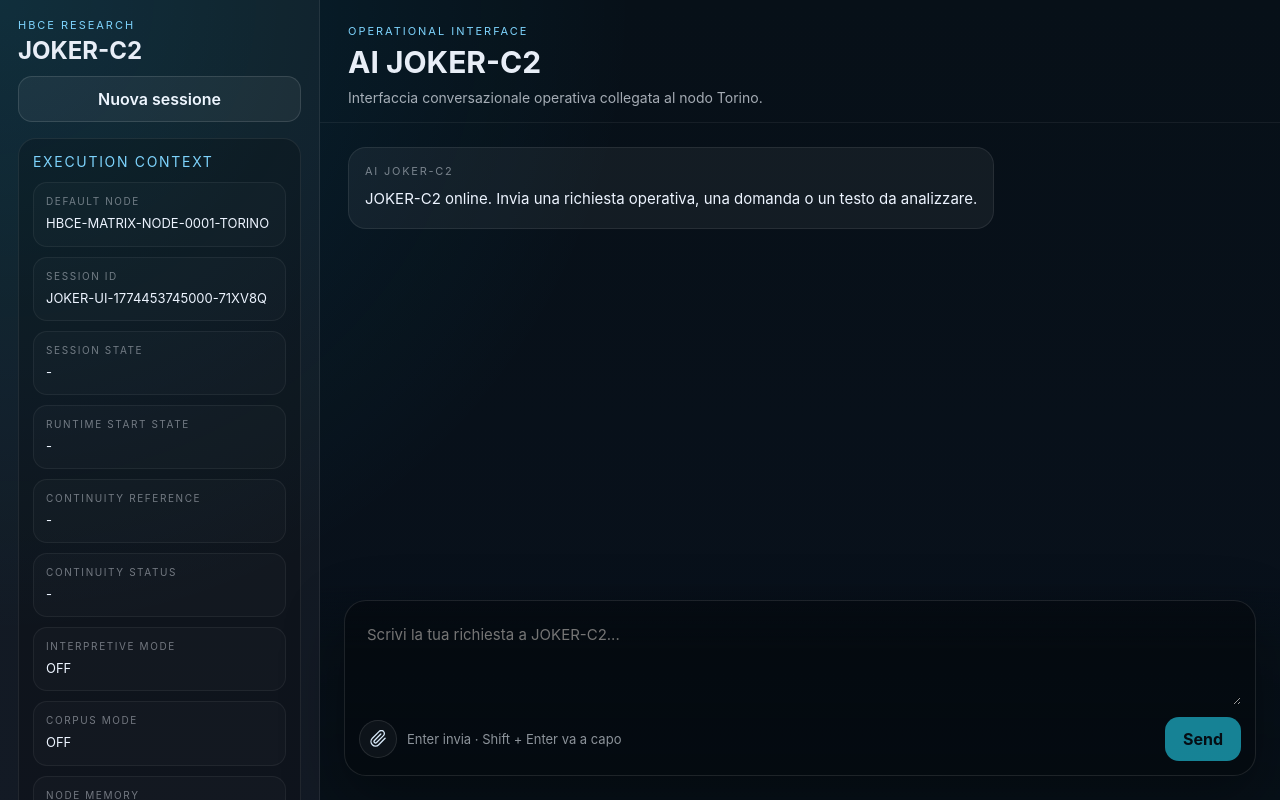
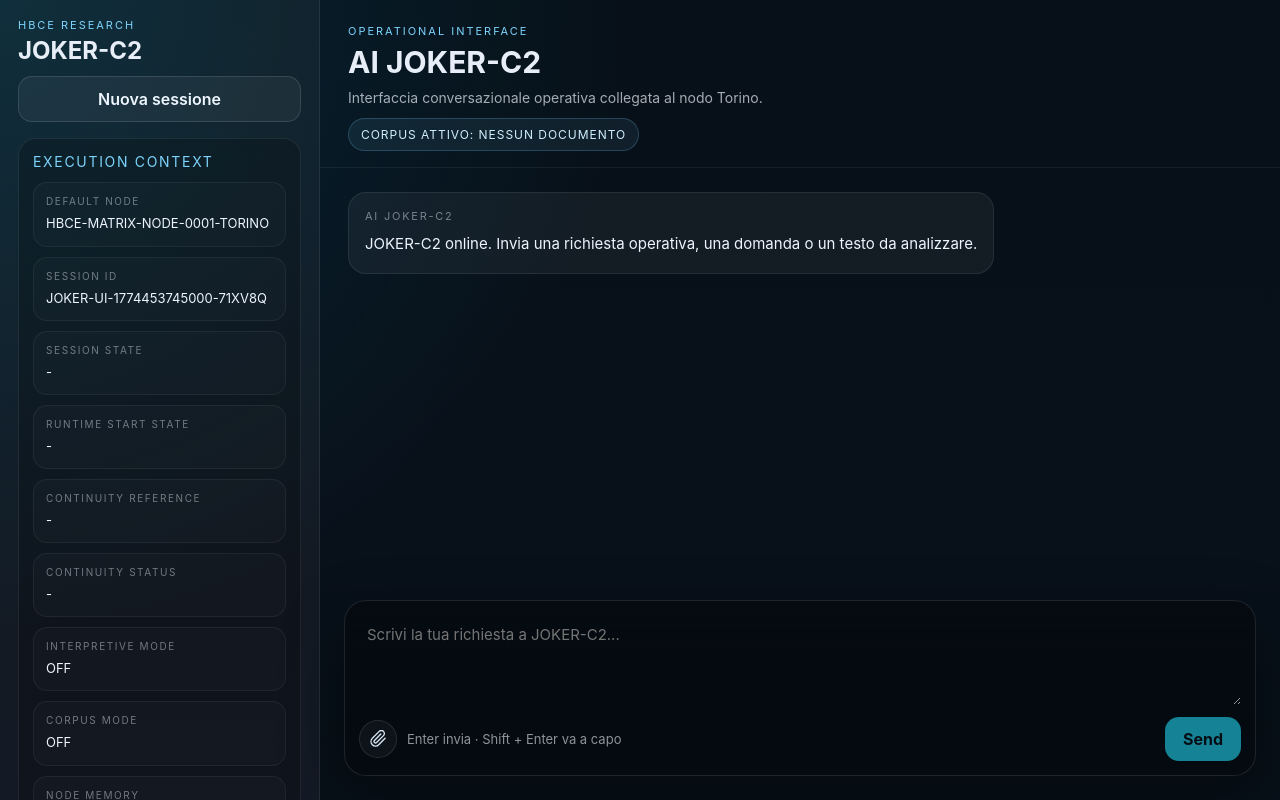
Before and after one commit to manuelcoletta1-source/hbce-ai-joker-c2, a Next.js app: page /interface in a window 1280 px wide. Shown: the top 800 px of the page. Built offline with nearby package versions, Linux system fonts and the light colour scheme.

Commit message:
feat(interface): show active corpus banner across session

```diff
--- a/app/interface/page.tsx
+++ b/app/interface/page.tsx
@@ -289,6 +289,12 @@ export default function InterfacePage() {
   }, [messages, sending]);
 
   const turns = useMemo(() => messages.length, [messages]);
+  const activeCorpusLabel =
+    attachments.length > 0
+      ? `Corpus attivo: ${attachments.length} document${
+          attachments.length === 1 ? "o" : "i"
+        }`
+      : "Corpus attivo: nessun documento";
 
   function clearConversation() {
     const newSession = makeSessionId();
@@ -401,7 +407,13 @@ export default function InterfacePage() {
       }
 
       const cleaned = cleanAssistantResponse(data.response || "");
-      const assistantText = `${cleaned}${formatSources(data.sources)}`;
+      const corpusNotice =
+        attachments.length > 0
+          ? `\n\n[Corpus attivo nella sessione: ${attachments.length} document${
+              attachments.length === 1 ? "o" : "i"
+            }]`
+          : "";
+      const assistantText = `${cleaned}${corpusNotice}${formatSources(data.sources)}`;
 
       const assistantMessage: ChatMessage = {
         id: makeId(),
@@ -582,6 +594,7 @@ export default function InterfacePage() {
               <p style={styles.chatSubtitle}>
                 Interfaccia conversazionale operativa collegata al nodo Torino.
               </p>
+              <div style={styles.corpusBanner}>{activeCorpusLabel}</div>
             </div>
           </header>
 
@@ -872,6 +885,20 @@ const styles: Record<string, React.CSSProperties> = {
     color: "rgba(232,238,247,0.70)",
     fontSize: 14
   },
+  corpusBanner: {
+    marginTop: 12,
+    display: "inline-flex",
+    alignItems: "center",
+    gap: 8,
+    border: "1px solid rgba(125,211,252,0.22)",
+    background: "rgba(125,211,252,0.08)",
+    color: "#cfefff",
+    borderRadius: 999,
+    padding: "8px 12px",
+    fontSize: 12,
+    letterSpacing: "0.08em",
+    textTransform: "uppercase"
+  },
   messagesWrap: {
     padding: "24px 28px 140px",
     overflowY: "auto",
```
